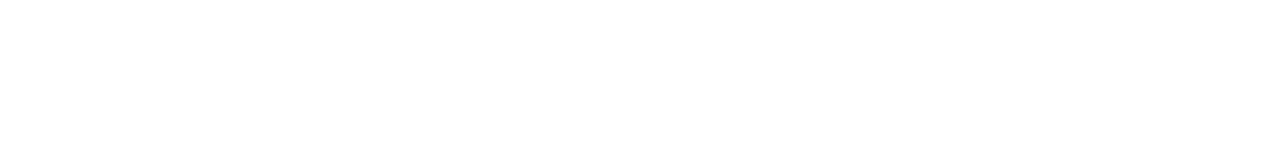
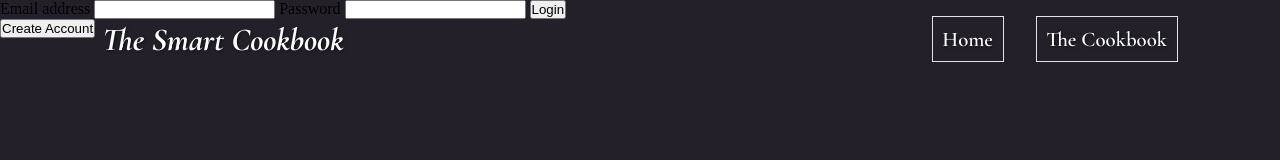
Before and after one commit to AlixMcGill/The-Smart-Cookbook, a website: page public/HTML/login.html in a window 1280 px wide. Drawn offline with nearby package versions, Linux system fonts and the light colour scheme.

Commit message:
Login page setup

```diff
--- a/public/HTML/login.html
+++ b/public/HTML/login.html
@@ -3,9 +3,29 @@
 <head>
     <meta charset="UTF-8">
     <meta name="viewport" content="width=device-width, initial-scale=1.0">
+    <link rel="stylesheet" href="../CSS/style.css">
+    <link rel="stylesheet" href="../CSS/navbar.css">
+    <link rel="stylesheet" href="../CSS/login.css">
     <title>Smart Cookbook</title>
 </head>
 <body>
+    <header class="nav-bar-container">
+        <h1 class="page-title">The Smart Cookbook</h1>
+        <nav class="page-nav-elements">
+            <a class="nav-item" href="../index.html">Home</a>
+            <a class="nav-item" href="./cookbook.html">The Cookbook</a>
+        </nav>
+    </header>
+    <article id="login-form">
+        <form action="">
+            <label for="email">Email address</label>
+            <input id="email" type="text">
+            <label for="password">Password</label>
+            <input id="password" type="text">
+            <input type="submit" value="Login">
+        </form>
 
+        <button>Create Account</button>
+    </article>
 </body>
 </html>
```
Also changed, not shown: public/CSS/homepage.css (+7 -0 lines), public/JS/heroSection.js (added, +10 -0 lines), public/index.html (+4 -4 lines), public/CSS/login.css (added).
